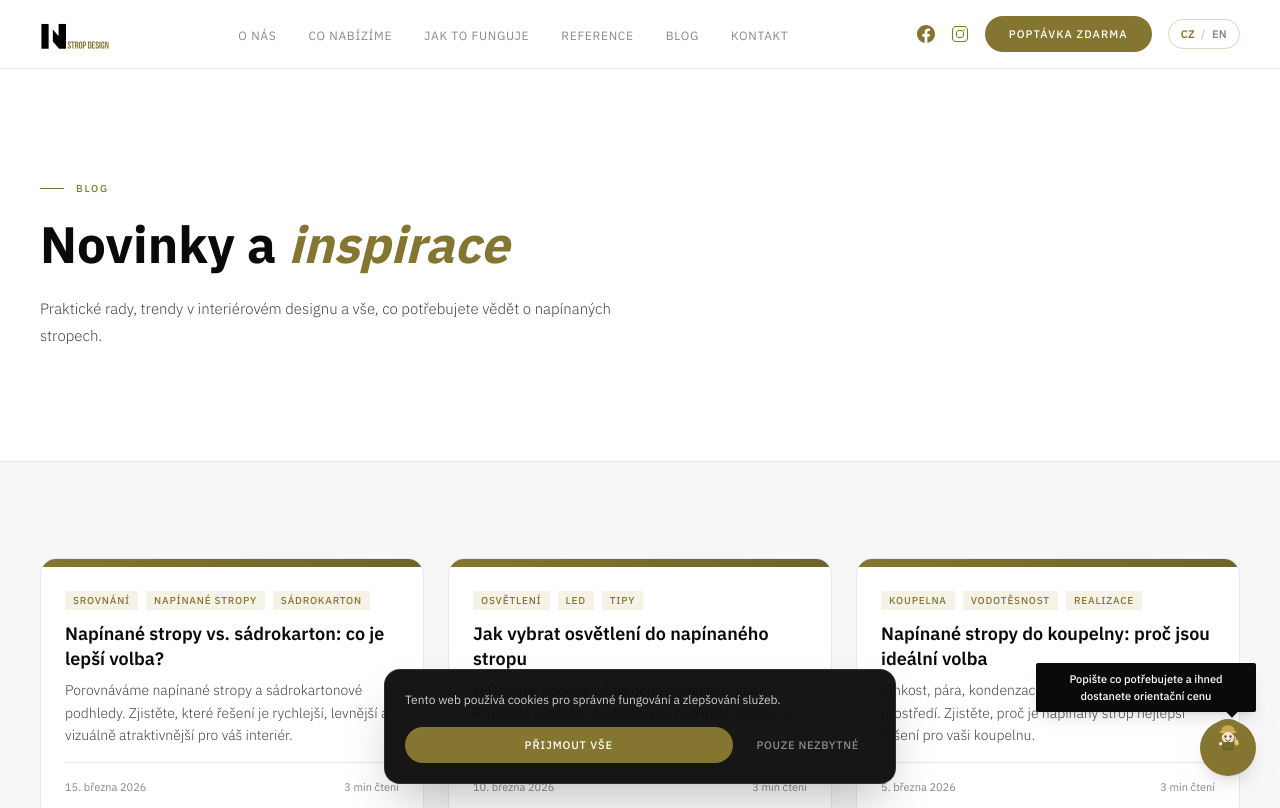
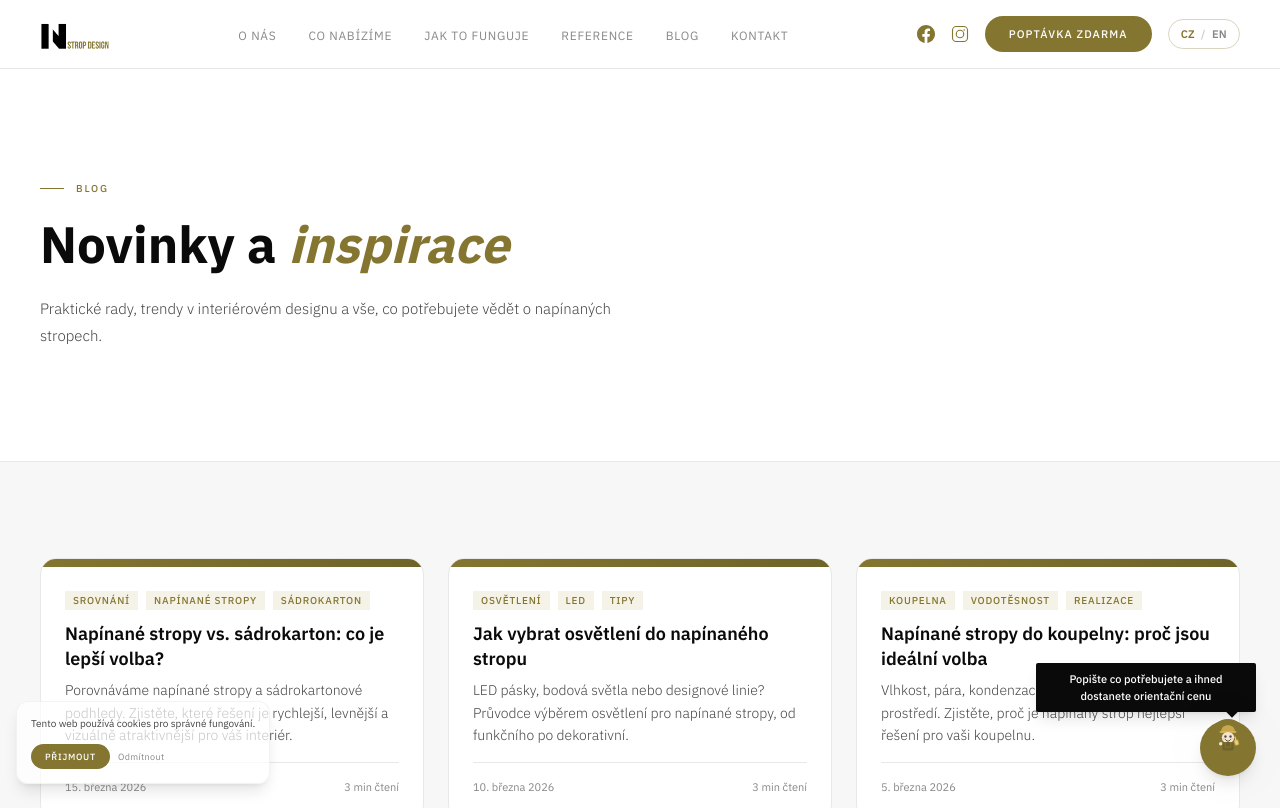
Before and after one commit to klimentjosef-netizen/stropdesign, a Next.js app: page /blog in a window 1280 px wide. Shown: the top 808 px of the page. Built offline with nearby package versions, Linux system fonts and the light colour scheme.

Commit message:
fix: cookie lišta — malá, vlevo dole, průhledná

```diff
--- a/src/components/CookieBanner.tsx
+++ b/src/components/CookieBanner.tsx
@@ -8,7 +8,7 @@ export default function CookieBanner() {
   useEffect(() => {
     const consent = localStorage.getItem("cookie-consent");
     if (!consent) {
-      const timer = setTimeout(() => setVisible(true), 1500);
+      const timer = setTimeout(() => setVisible(true), 2000);
       return () => clearTimeout(timer);
     }
   }, []);
@@ -27,32 +27,32 @@ export default function CookieBanner() {
 
   return (
     <div
-      className="fixed bottom-0 left-0 right-0 z-[80] px-4 pb-4 pointer-events-none"
+      className="fixed bottom-4 left-4 z-[80]"
       style={{ animation: "cookieSlideUp 0.4s cubic-bezier(0.16, 1, 0.3, 1) forwards" }}
     >
-      <div className="max-w-lg mx-auto bg-dark/95 backdrop-blur-md text-white rounded-2xl shadow-2xl p-5 pointer-events-auto border border-white/10">
-        <p className="text-[12px] leading-[1.7] text-white/80 mb-4">
-          Tento web používá cookies pro správné fungování a zlepšování služeb.
+      <div className="bg-white/70 backdrop-blur-md rounded-xl shadow-lg p-3.5 border border-border/50 max-w-[280px]">
+        <p className="text-[10px] leading-[1.6] text-body mb-3">
+          Tento web používá cookies pro správné fungování.
         </p>
-        <div className="flex gap-2">
+        <div className="flex items-center gap-2">
           <button
             onClick={accept}
-            className="flex-1 bg-accent text-white text-[11px] font-medium tracking-[0.08em] uppercase py-2.5 rounded-full hover:bg-accent-hover transition-colors"
+            className="bg-accent text-white text-[9px] font-medium tracking-[0.08em] uppercase px-3.5 py-1.5 rounded-full hover:bg-accent-hover transition-colors"
           >
-            Přijmout vše
+            Přijmout
           </button>
           <button
             onClick={decline}
-            className="px-4 py-2.5 text-white/50 text-[11px] font-medium tracking-[0.06em] uppercase hover:text-white/80 transition-colors"
+            className="text-muted text-[9px] tracking-[0.04em] hover:text-body transition-colors"
           >
-            Pouze nezbytné
+            Odmítnout
           </button>
         </div>
       </div>
 
       <style jsx>{`
         @keyframes cookieSlideUp {
-          from { opacity: 0; transform: translateY(20px); }
+          from { opacity: 0; transform: translateY(10px); }
           to { opacity: 1; transform: translateY(0); }
         }
       `}</style>
```
